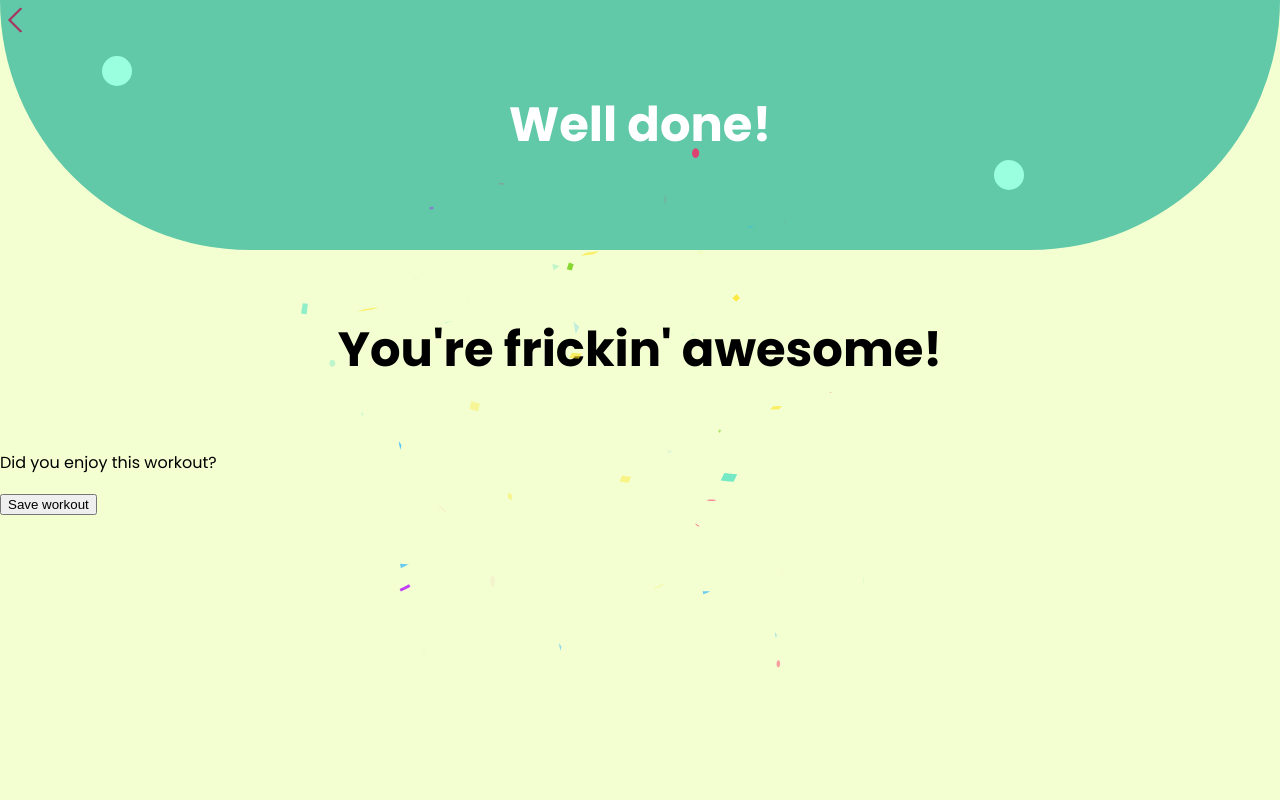
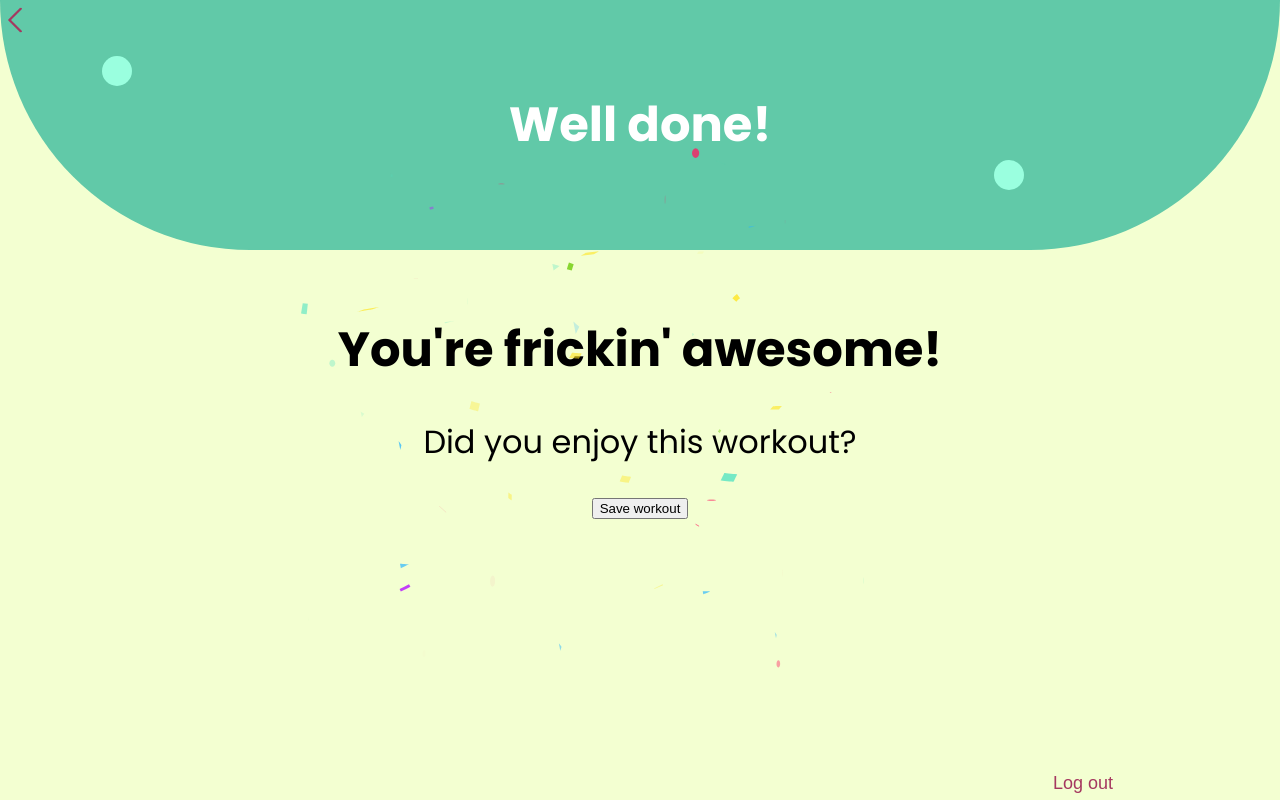
Before and after one commit to Cheroptera/circle-it-FE, a React (Create React App) app: page /well-done in a window 1280 px wide. Built offline with nearby package versions, Linux system fonts and the light colour scheme.

Commit message:
added code to handleSaveWorkout

```diff
--- a/src/components/WellDone.js
+++ b/src/components/WellDone.js
@@ -1,37 +1,68 @@
 import React from 'react'
-import { useSelector, useDispatch } from 'react-redux'
+import { API_URL } from 'utils/urls'
+import { useSelector } from 'react-redux'
+import { useNavigate } from 'react-router-dom'
 import { Header } from 'lib/Header'
+import { LogOutButton } from 'lib/LogOutButton'
 import Lottie from 'lottie-react'
 import styled from 'styled-components/macro'
 import confetti from '../lotties/confetti.json'
 
-const HandleSaveWorkout = () => {
-  const dispatch = useDispatch()
-  const customList = useSelector((store) => store.custom.customList)
-  dispatch(customList)
-  alert('Your workout was saved!')
-}
 export const WellDone = () => {
+  const navigate = useNavigate()
+  const finishedWorkout = useSelector((store) => store.workouts.list)
+  const timestamp = useSelector((store) => store.workouts.createdAt)
+  const accessToken = useSelector((store) => store.user.accessToken)
+
+  // Save the workout
+  const handleSaveWorkout = () => {
+    fetch(API_URL('workouts'), {
+      method: 'POST',
+      headers: {
+        'Content-Type': 'application/json',
+        Authorization: accessToken,
+        'X-RapidAPI-Key': process.env.REACT_APP_API_KEY
+      },
+      body: JSON.stringify({
+        createdAt: timestamp,
+        exercises: finishedWorkout
+      })
+    })
+      .then((res) => res.json())
+      .then((json) => {
+        console.log('hallå', json)
+        if (json.success) {
+          navigate('/favorites')
+        } else {
+          console.error('Failed to save workout')
+        }
+      })
+      .catch((error) => {
+        console.error('Failed to save workout:', error)
+      })
+  }
   return (
     <>
       <Header
         headerTitle="Well done!" />
       <StyledWellDoneContainer>
         <H2>You&apos;re frickin&apos; awesome! </H2>
+        <p>Did you enjoy this workout?</p>
+        <button type="button" onClick={handleSaveWorkout}>Save workout</button>
       </StyledWellDoneContainer>
       <Lottie style={{ width: '90%', height: '90%', position: 'absolute', top: '50px' }} animationData={confetti} loop />
-      <p>Did you enjoy this workout?</p>
-      <button type="button" onClick={HandleSaveWorkout}>Save workout</button>
+      <LogOutButton />
     </>
   )
 }
 
 const StyledWellDoneContainer = styled.div`
 display: flex;
+flex-direction: column;
 justify-content: center;
 font-size: 32px;
-text-align: center;
 margin: 5%;
+align-items: center;
 `
 
 const H2 = styled.h2`
```
